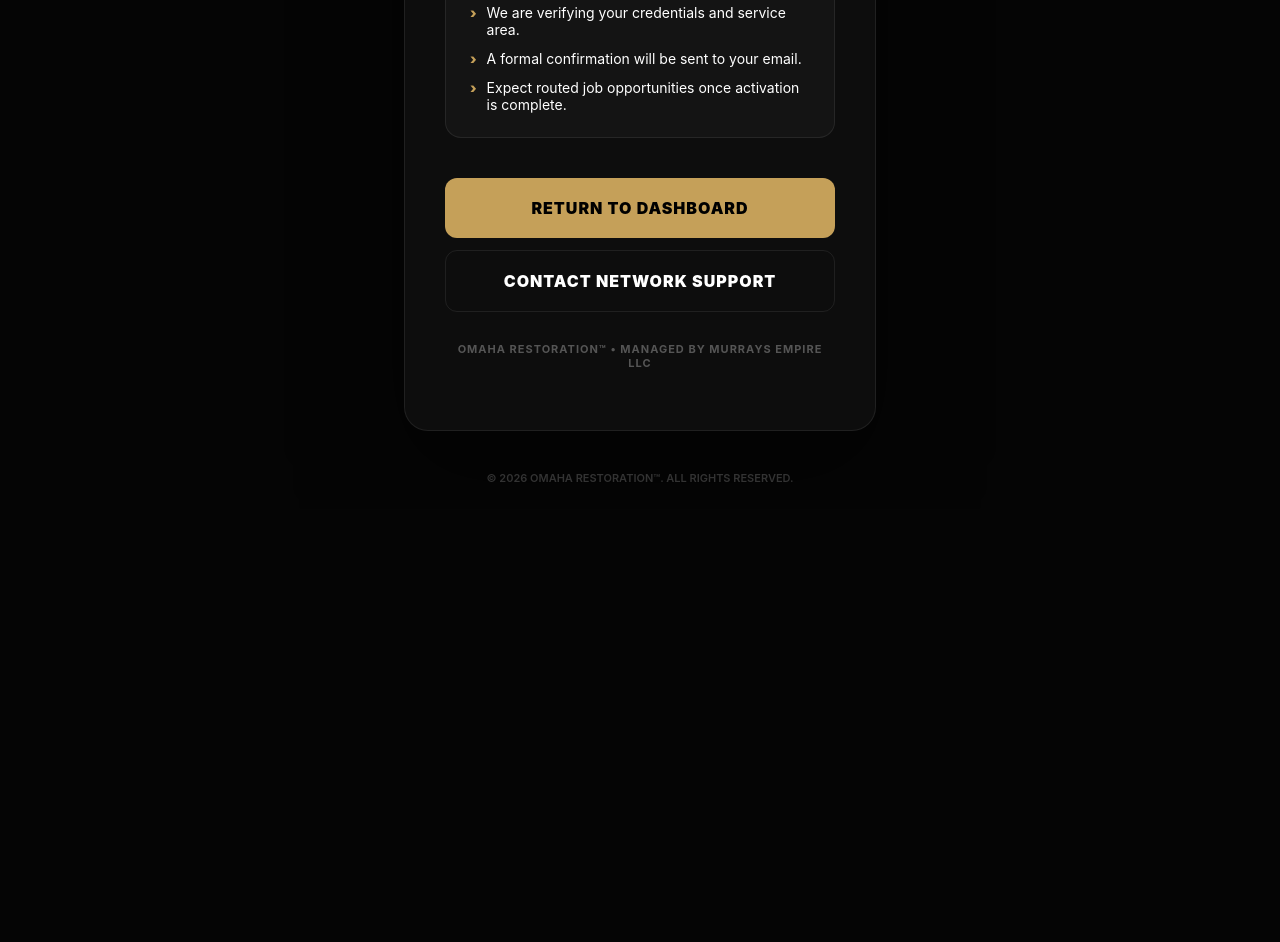
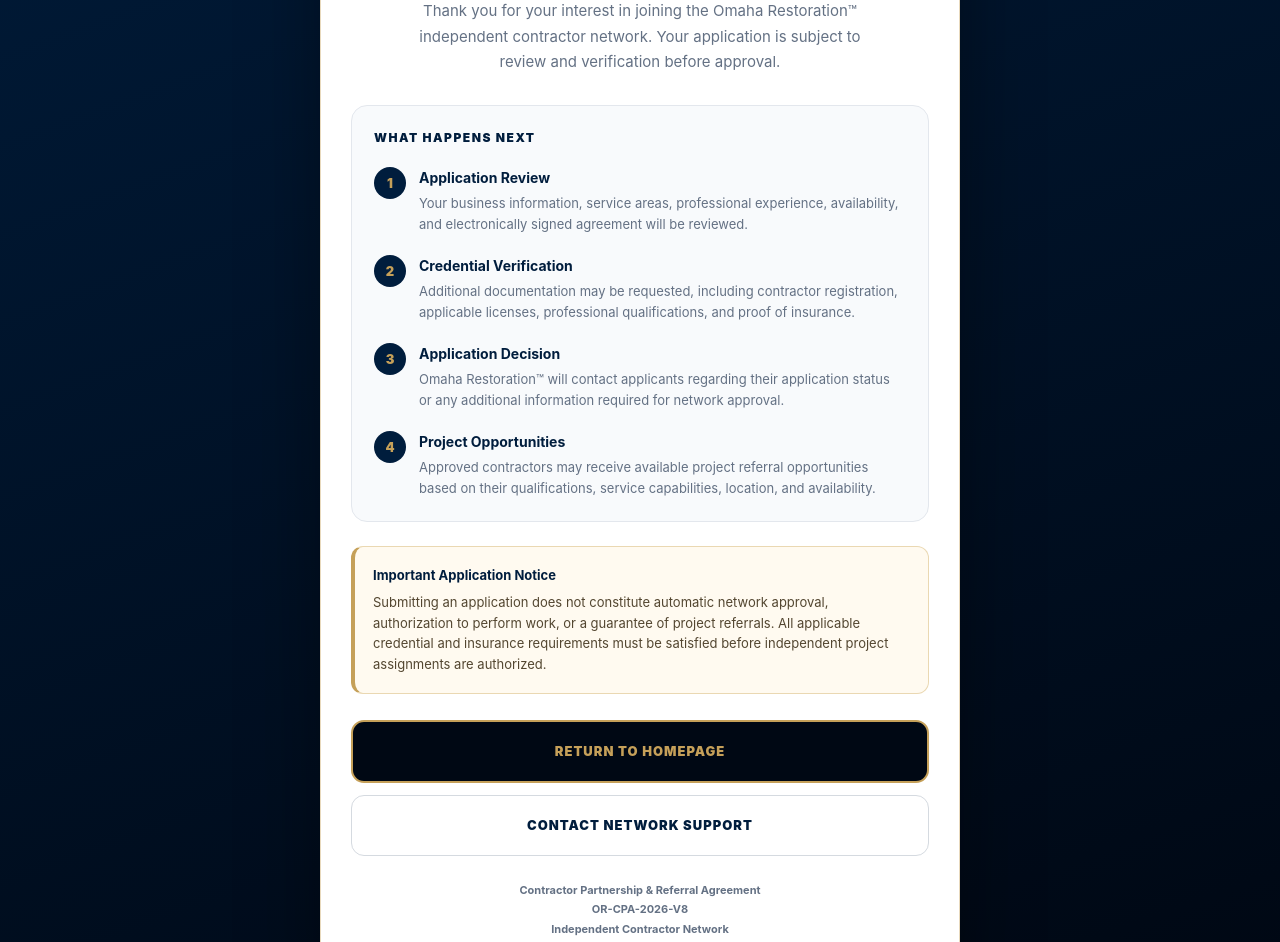
Before and after one commit to crapsedge/promptplug, a plain HTML site: page enrollment-submitted.html in a window 1280 px wide. Shown: the part 394-1336 px from the top of the page. Before the commit the page ends 903 px from the top, so only its background shows below. Drawn offline with Linux system fonts and the light colour scheme.

Commit message:
Update enrollment-submitted.html

```diff
--- a/enrollment-submitted.html
+++ b/enrollment-submitted.html
@@ -1,209 +1,516 @@
 <!DOCTYPE html>
 <html lang="en">
 <head>
-  <meta charset="UTF-8" />
-  <meta name="viewport" content="width=device-width, initial-scale=1.0, maximum-scale=1.0, user-scalable=no" />
-  <title>Enrollment Confirmed | Omaha Restoration™</title>
-  <meta name="robots" content="noindex, nofollow" />
+
+<meta charset="UTF-8">
+
+<meta name="viewport"
+content="width=device-width, initial-scale=1.0">
+
+<meta name="robots"
+content="noindex,nofollow">
+
+<title>Application Submitted | Omaha Restoration™</title>
+
 <style>
-    :root {
-      --bg: #050505;
-      --panel: #0d0d0d;
-      --text: #ffffff;
-      --muted: #a1a1a1;
-      --gold: #c5a059;
-      --gold-dark: #8e703a;
-      --border: rgba(255,255,255,0.08);
-      --success: #2ee59d;
+
+:root{
+--navy:#001d3d;
+--dark:#000814;
+--gold:#c5a059;
+--white:#ffffff;
+--text:#172231;
+--muted:#647184;
+--line:#e3e7ed;
+--green:#166534;
 }
 
-    * { box-sizing: border-box; }
-
-    body {
-      margin: 0;
-      padding: 0;
-      font-family: -apple-system, BlinkMacSystemFont, "SF Pro Display", "Segoe UI", Roboto, sans-serif;
-      background: var(--bg);
-      color: var(--text);
-      -webkit-font-smoothing: antialiased;
-      display: flex;
-      align-items: center;
-      justify-content: center;
-      min-height: 100vh;
+*{
+box-sizing:border-box;
 }
 
-    .container {
-      max-width: 520px;
-      width: 100%;
-      padding: 24px;
-      text-align: center;
+body{
+margin:0;
+min-height:100vh;
+background:linear-gradient(
+160deg,
+var(--navy),
+var(--dark) 85%
+);
+color:var(--white);
+font-family:-apple-system,
+BlinkMacSystemFont,
+"Segoe UI",
+Roboto,
+Arial,
+sans-serif;
+-webkit-font-smoothing:antialiased;
+line-height:1.6;
 }
 
-    /* Success Card */
-    .card {
-      background: var(--panel);
-      border: 1px solid var(--border);
-      padding: 60px 40px;
-      border-radius: 24px;
-      box-shadow: 0 40px 100px rgba(0,0,0,0.5);
+header{
+background:#050a12;
+border-bottom:2px solid var(--gold);
+padding:22px 20px;
+text-align:center;
 }
 
-    /* Animated Success Icon */
-    .icon-circle {
-      width: 80px;
-      height: 80px;
-      border-radius: 50%;
-      background: rgba(46, 229, 157, 0.1);
-      border: 2px solid var(--success);
-      display: flex;
-      align-items: center;
-      justify-content: center;
-      margin: 0 auto 30px;
-      color: var(--success);
-      font-size: 32px;
-      font-weight: 900;
+.logo{
+font-size:21px;
+font-weight:900;
+text-transform:uppercase;
+letter-spacing:-.5px;
 }
 
-    h1 {
-      font-size: 34px;
-      font-weight: 900;
-      letter-spacing: -1.5px;
-      margin: 0 0 15px;
-      line-height: 1.1;
+.logo span{
+color:var(--gold);
 }
 
-    p {
-      color: var(--muted);
-      font-size: 17px;
-      line-height: 1.6;
-      margin-bottom: 40px;
+.container{
+max-width:680px;
+margin:0 auto;
+padding:50px 20px;
 }
 
-    /* Process Steps - Clean & Professional */
-    .process-box {
-      background: rgba(255,255,255,0.03);
-      border: 1px solid var(--border);
-      border-radius: 16px;
-      padding: 24px;
-      text-align: left;
-      margin-bottom: 40px;
+.card{
+background:var(--white);
+color:var(--text);
+border:1px solid rgba(197,160,89,.4);
+border-radius:25px;
+padding:40px 30px;
+box-shadow:0 30px 80px rgba(0,0,0,.4);
+text-align:center;
 }
 
-    .process-title {
-      font-size: 11px;
-      font-weight: 900;
-      text-transform: uppercase;
-      letter-spacing: 2px;
-      color: var(--gold);
-      margin-bottom: 15px;
-      display: block;
+.icon-circle{
+width:80px;
+height:80px;
+border-radius:50%;
+background:#dcfce7;
+color:var(--green);
+border:1px solid #bbf7d0;
+display:flex;
+align-items:center;
+justify-content:center;
+margin:0 auto 24px;
+font-size:38px;
+font-weight:900;
 }
 
-    .step-item {
-      font-size: 14px;
-      color: var(--text);
-      margin-bottom: 12px;
-      display: flex;
-      align-items: flex-start;
-      gap: 10px;
+.status{
+display:inline-block;
+padding:8px 16px;
+margin-bottom:20px;
+background:#fffaf0;
+border:1px solid #ead8b2;
+border-radius:50px;
+color:#947139;
+font-size:11px;
+font-weight:900;
+letter-spacing:1px;
+text-transform:uppercase;
 }
 
-    .step-item:last-child { margin-bottom: 0; }
-    .check-mark { color: var(--gold); font-weight: 900; }
-
-    /* Actions */
-    .btn {
-      display: block;
-      width: 100%;
-      padding: 20px;
-      border-radius: 12px;
-      text-decoration: none;
-      font-weight: 900;
-      font-size: 16px;
-      text-transform: uppercase;
-      letter-spacing: 1px;
-      transition: all 0.3s ease;
-      margin-bottom: 12px;
+h1{
+font-size:clamp(30px,7vw,42px);
+font-weight:900;
+letter-spacing:-1.5px;
+line-height:1.1;
+color:var(--navy);
+margin:0 0 16px;
 }
 
-    .btn-primary {
-      background: var(--gold);
-      color: #000;
-      border: none;
+.description{
+font-size:15px;
+color:var(--muted);
+line-height:1.7;
+margin:0 auto 30px;
+max-width:490px;
 }
 
-    .btn-primary:hover {
-      background: #e0bc7a;
-      transform: translateY(-2px);
+.process-box{
+background:#f8fafc;
+border:1px solid var(--line);
+border-radius:16px;
+padding:22px;
+text-align:left;
+margin-bottom:24px;
 }
 
-    .btn-secondary {
-      background: transparent;
-      color: var(--text);
-      border: 1px solid var(--border);
+.process-title{
+display:block;
+font-size:12px;
+font-weight:900;
+text-transform:uppercase;
+letter-spacing:1.5px;
+color:var(--navy);
+margin-bottom:20px;
 }
 
-    .btn-secondary:hover {
-      border-color: rgba(255,255,255,0.2);
+.step{
+display:flex;
+align-items:flex-start;
+gap:13px;
+margin-bottom:20px;
 }
 
-    /* Footer Details */
-    .legal-note {
-      margin-top: 30px;
-      font-size: 11px;
-      color: #555;
-      text-transform: uppercase;
-      letter-spacing: 1px;
-      font-weight: 700;
+.step:last-child{
+margin-bottom:0;
 }
 
-    footer {
-      margin-top: 40px;
-      color: #333;
-      font-size: 11px;
-      font-weight: 600;
+.number{
+width:32px;
+height:32px;
+flex-shrink:0;
+display:flex;
+align-items:center;
+justify-content:center;
+border-radius:50%;
+background:var(--navy);
+color:var(--gold);
+font-size:13px;
+font-weight:900;
 }
+
+.step strong{
+display:block;
+font-size:14px;
+color:var(--navy);
+margin-bottom:4px;
+}
+
+.step p{
+margin:0;
+font-size:13px;
+color:var(--muted);
+line-height:1.6;
+}
+
+.notice{
+background:#fffaf0;
+border:1px solid #ead8b2;
+border-left:4px solid var(--gold);
+border-radius:12px;
+padding:18px;
+margin-bottom:26px;
+text-align:left;
+font-size:13px;
+color:#534630;
+}
+
+.notice strong{
+display:block;
+color:var(--navy);
+margin-bottom:6px;
+}
+
+.btn{
+display:block;
+width:100%;
+padding:19px;
+border-radius:13px;
+text-decoration:none;
+font-weight:900;
+font-size:13px;
+text-transform:uppercase;
+letter-spacing:1px;
+margin-bottom:12px;
+transition:.2s ease;
+}
+
+.btn-primary{
+background:var(--dark);
+color:var(--gold);
+border:2px solid var(--gold);
+}
+
+.btn-primary:hover{
+background:var(--gold);
+color:var(--dark);
+}
+
+.btn-secondary{
+background:var(--white);
+color:var(--navy);
+border:1px solid #d5dae0;
+}
+
+.btn-secondary:hover{
+background:#f8fafc;
+border-color:var(--gold);
+}
+
+.reference{
+margin-top:25px;
+font-size:11px;
+font-weight:700;
+color:var(--muted);
+line-height:1.8;
+}
+
+footer{
+margin:38px auto 0;
+max-width:600px;
+text-align:center;
+color:#b5bfcc;
+font-size:11px;
+line-height:1.8;
+}
+
+.brand{
+font-size:13px;
+font-weight:900;
+color:var(--gold);
+text-transform:uppercase;
+letter-spacing:2px;
+margin-bottom:12px;
+}
+
+.copyright{
+margin-top:20px;
+font-size:10px;
+font-weight:800;
+letter-spacing:1px;
+color:var(--gold);
+}
+
+@media(max-width:600px){
+
+.container{
+padding:30px 15px;
+}
+
+.card{
+padding:30px 20px;
+border-radius:20px;
+}
+
+.logo{
+font-size:18px;
+}
+
+.process-box{
+padding:18px;
+}
+
+}
+
 </style>
+
 </head>
+
 <body>
 
-  <div class="container">
+<header>
+
+<div class="logo">
+Omaha<span>Restoration</span>™
+</div>
+
+</header>
+
+<main class="container">
+
 <div class="card">
-      <div class="icon-circle">✓</div>
-      <h1>Enrollment Received.</h1>
-      <p>Your contractor participation agreement has been successfully logged into our network.</p>
+
+<div class="icon-circle" aria-hidden="true">
+&#10003;
+</div>
+
+<div class="status">
+Pending Application Review
+</div>
+
+<h1>
+Application Submitted
+</h1>
+
+<p class="description">
+
+Thank you for your interest in joining
+the Omaha Restoration™ independent
+contractor network.
+
+Your application is subject to review
+and verification before approval.
+
+</p>
 
 <div class="process-box">
-        <span class="process-title">Next Steps</span>
-        <div class="step-item">
-          <span class="check-mark">›</span>
-          <span>We are verifying your credentials and service area.</span>
-        </div>
-        <div class="step-item">
-          <span class="check-mark">›</span>
-          <span>A formal confirmation will be sent to your email.</span>
-        </div>
-        <div class="step-item">
-          <span class="check-mark">›</span>
-          <span>Expect routed job opportunities once activation is complete.</span>
-        </div>
+
+<span class="process-title">
+What Happens Next
+</span>
+
+<div class="step">
+
+<div class="number">1</div>
+
+<div>
+
+<strong>Application Review</strong>
+
+<p>
+Your business information, service areas,
+professional experience, availability,
+and electronically signed agreement
+will be reviewed.
+</p>
+
 </div>
 
-      <a href="index.html" class="btn btn-primary">Return to Dashboard</a>
-      <a href="contact.html" class="btn btn-secondary">Contact Network Support</a>
+</div>
 
-      <div class="legal-note">
-        Omaha Restoration™ • Managed by <strong>Murrays Empire LLC</strong>
+<div class="step">
+
+<div class="number">2</div>
+
+<div>
+
+<strong>Credential Verification</strong>
+
+<p>
+Additional documentation may be requested,
+including contractor registration,
+applicable licenses, professional
+qualifications, and proof of insurance.
+</p>
+
 </div>
+
+</div>
+
+<div class="step">
+
+<div class="number">3</div>
+
+<div>
+
+<strong>Application Decision</strong>
+
+<p>
+Omaha Restoration™ will contact applicants
+regarding their application status or
+any additional information required
+for network approval.
+</p>
+
+</div>
+
+</div>
+
+<div class="step">
+
+<div class="number">4</div>
+
+<div>
+
+<strong>Project Opportunities</strong>
+
+<p>
+Approved contractors may receive available
+project referral opportunities based on
+their qualifications, service capabilities,
+location, and availability.
+</p>
+
+</div>
+
+</div>
+
+</div>
+
+<div class="notice">
+
+<strong>
+Important Application Notice
+</strong>
+
+Submitting an application does not
+constitute automatic network approval,
+authorization to perform work, or a
+guarantee of project referrals.
+
+All applicable credential and insurance
+requirements must be satisfied before
+independent project assignments are
+authorized.
+
+</div>
+
+<a href="index.html"
+class="btn btn-primary">
+
+Return to Homepage
+
+</a>
+
+<a href="contact.html"
+class="btn btn-secondary">
+
+Contact Network Support
+
+</a>
+
+<div class="reference">
+
+Contractor Partnership &amp; Referral Agreement
+
+<br>
+
+OR-CPA-2026-V8
+
+<br>
+
+Independent Contractor Network
+
+</div>
+
 </div>
 
 <footer>
-      © <span id="yr"></span> OMAHA RESTORATION™. ALL RIGHTS RESERVED.
-    </footer>
+
+<div class="brand">
+
+Omaha Restoration™
+
 </div>
 
+Operated by Murrays Empire LLC.
+
+<br><br>
+
+Omaha Restoration™ operates as an
+independent contractor referral and
+project-routing network.
+
+We do not directly perform restoration,
+construction, mitigation, or repair services.
+
+<br><br>
+
+Independent contractors are responsible
+for their own licensing, registration,
+insurance, permits, workmanship,
+jobsite safety, and customer contracts.
+
+<div class="copyright">
+
+&copy; <span id="year"></span>
+Murrays Empire LLC. All Rights Reserved.
+
+</div>
+
+</footer>
+
+</main>
+
 <script>
-    document.getElementById('yr').textContent = new Date().getFullYear();
+
+document.getElementById("year").textContent =
+new Date().getFullYear();
+
 </script>
+
 </body>
 </html>
```
Lines whose indentation alone changed are shown as unchanged.
